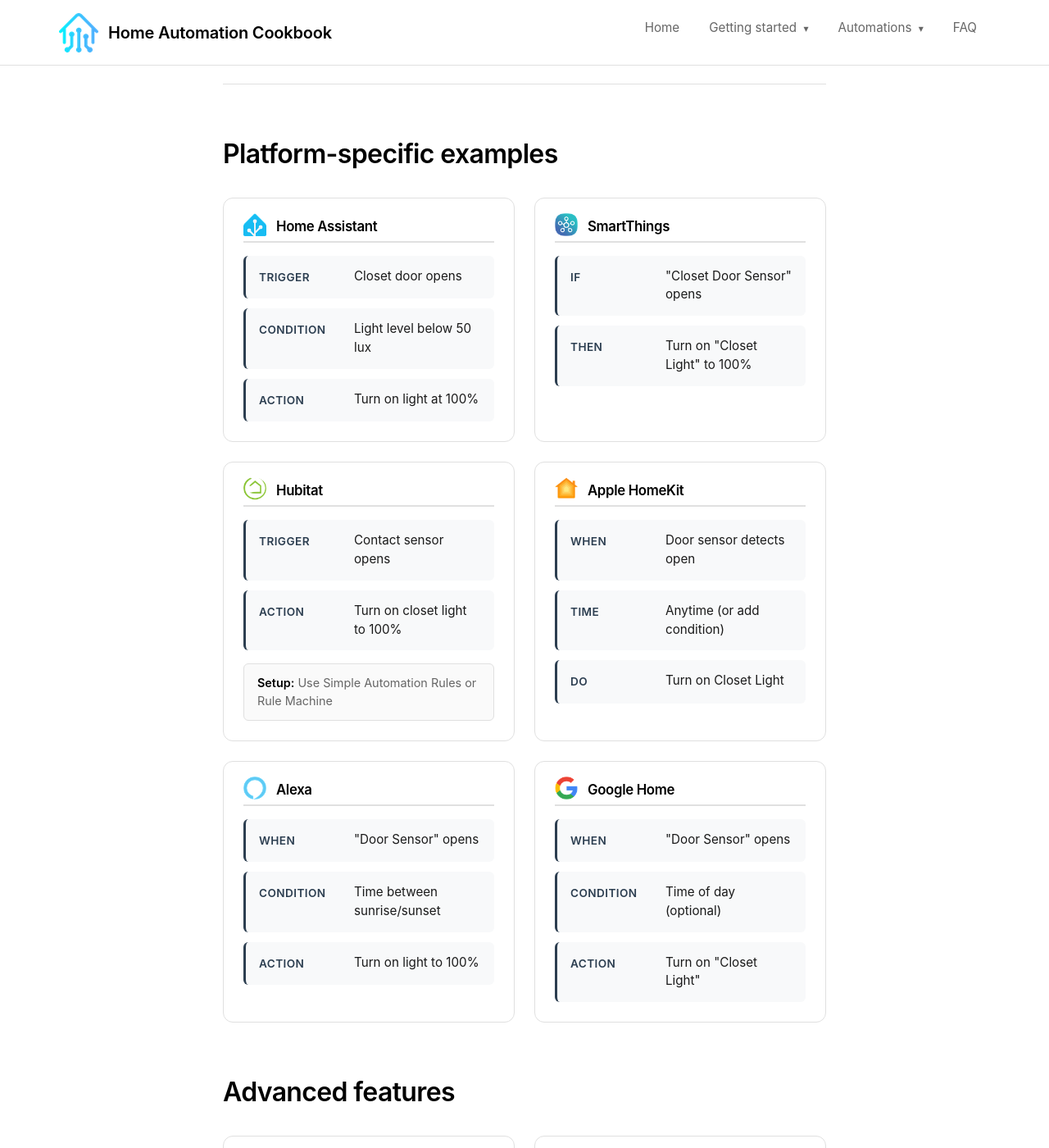
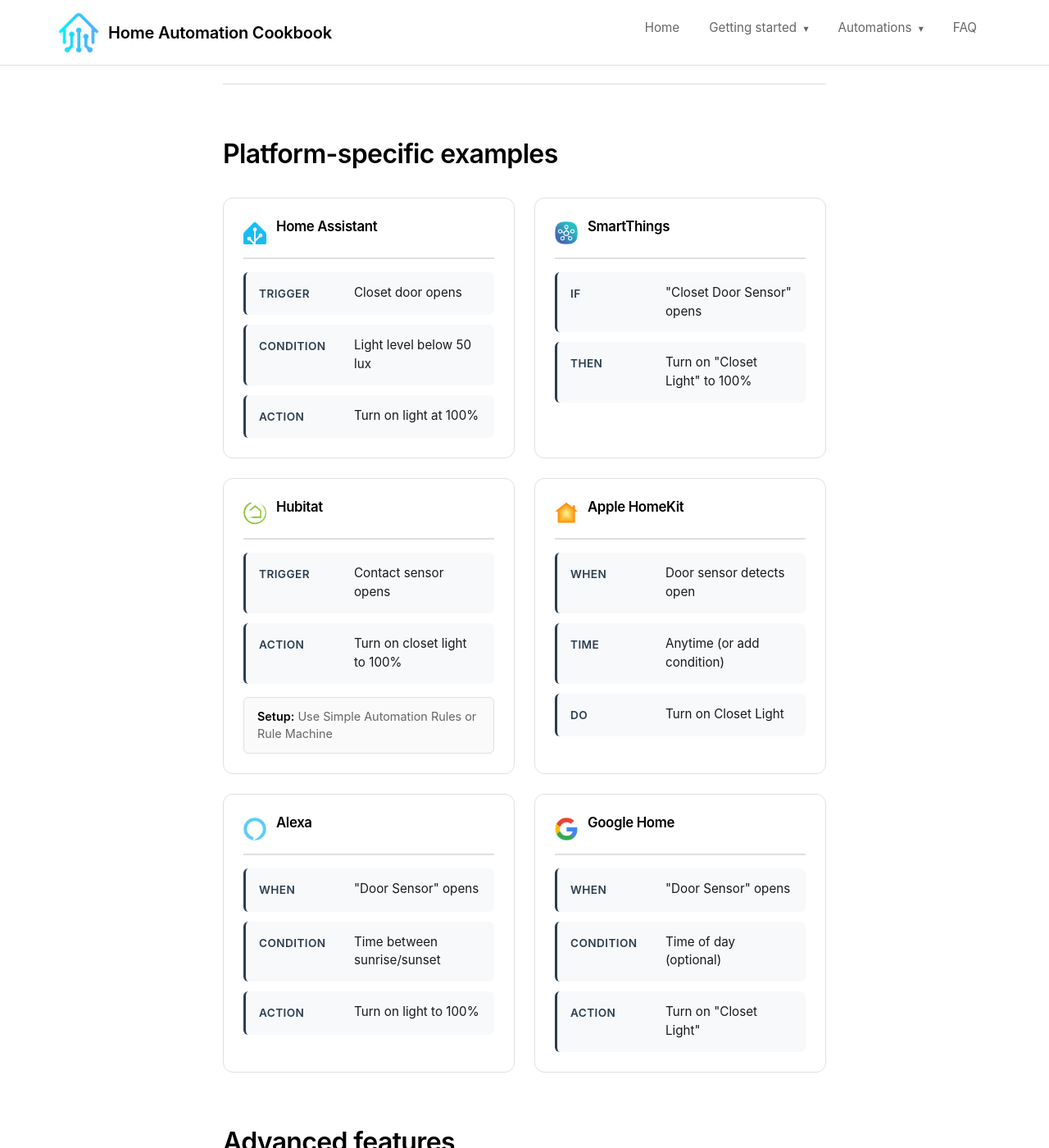
Before and after one commit to madskristensen/HomeAutomationCookbook, a Jekyll site: the page built from docs/automation/lighting/toggle-lights-door.md, in a window 1280 px wide and 1400 px high, scrolled down 2208 px. Shown: the whole window at 82% size. Built offline with Jekyll 4.4.1, drawn with Linux system fonts in a browser that asks for light colours.

Commit message:
Refactor CSS for consistency and cleanup
- 🧹 Removed redundant `height` and `vertical-align` properties.
- 🎨 Refactored `.platform-card-header h4` for cleaner styles.
- ✂️ Removed unused `font-size` from `.feature-card li`.
- 🔧 Updated `.benefit` alignment from `center` to `start`.

```diff
--- a/docs/assets/css/style.css
+++ b/docs/assets/css/style.css
@@ -935,7 +935,6 @@
   margin-bottom: 1rem;
   padding-bottom: 0.75rem;
   border-bottom: 2px solid var(--color-border);
-  height: 30px;
 }
 
 .platform-card-header img {
@@ -943,18 +942,14 @@
   width: 28px;
   object-fit: contain;
   flex-shrink: 0;
-  vertical-align: middle;
-}
-
-    .platform-card-header h4 {
-        margin: 0;
-        padding: 10px 0 0 0;
-        position: relative;
-        top: 6px;
-        /*font-size: 1.05rem;*/
-        /*color: var(--color-text-heading);*/
-        /*line-height: 30px;*/
-    }
+}
+
+.platform-card-header h4 {
+  margin: 0;
+  font-size: 1.05rem;
+  color: var(--color-text-heading);
+  line-height: 1.2;
+}
 
 .platform-card h4 {
   margin: 0 0 1rem;
@@ -1081,7 +1076,6 @@
   line-height: 1.6;
   padding-left: 1.25rem;
   position: relative;
-  font-size: 0.95rem;
 }
 
 .feature-card li::before {
@@ -2517,7 +2511,7 @@
 
 .benefit {
   display: flex;
-  align-items: center;
+  align-items: start;
   gap: 1rem;
 }
 
```
